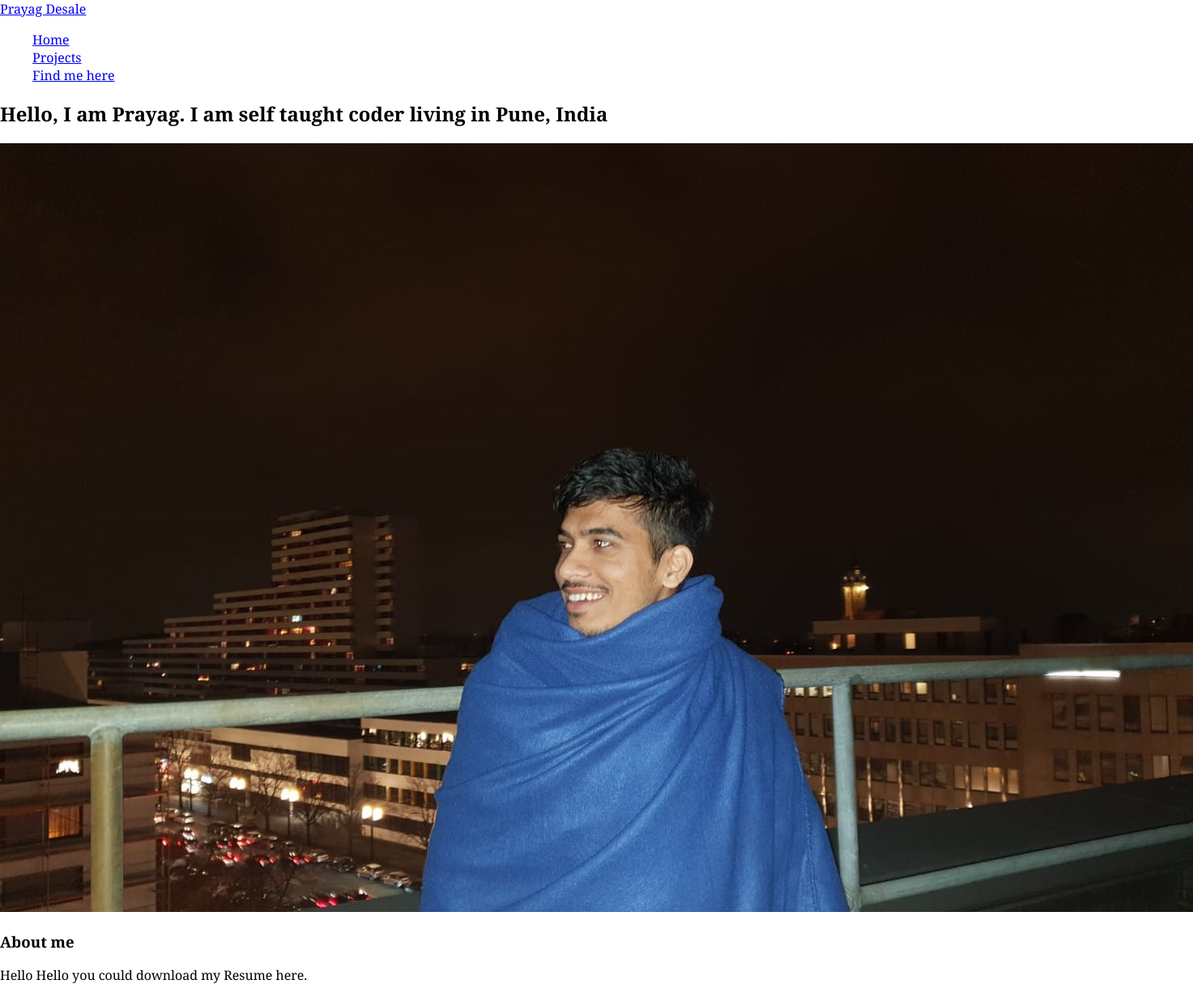
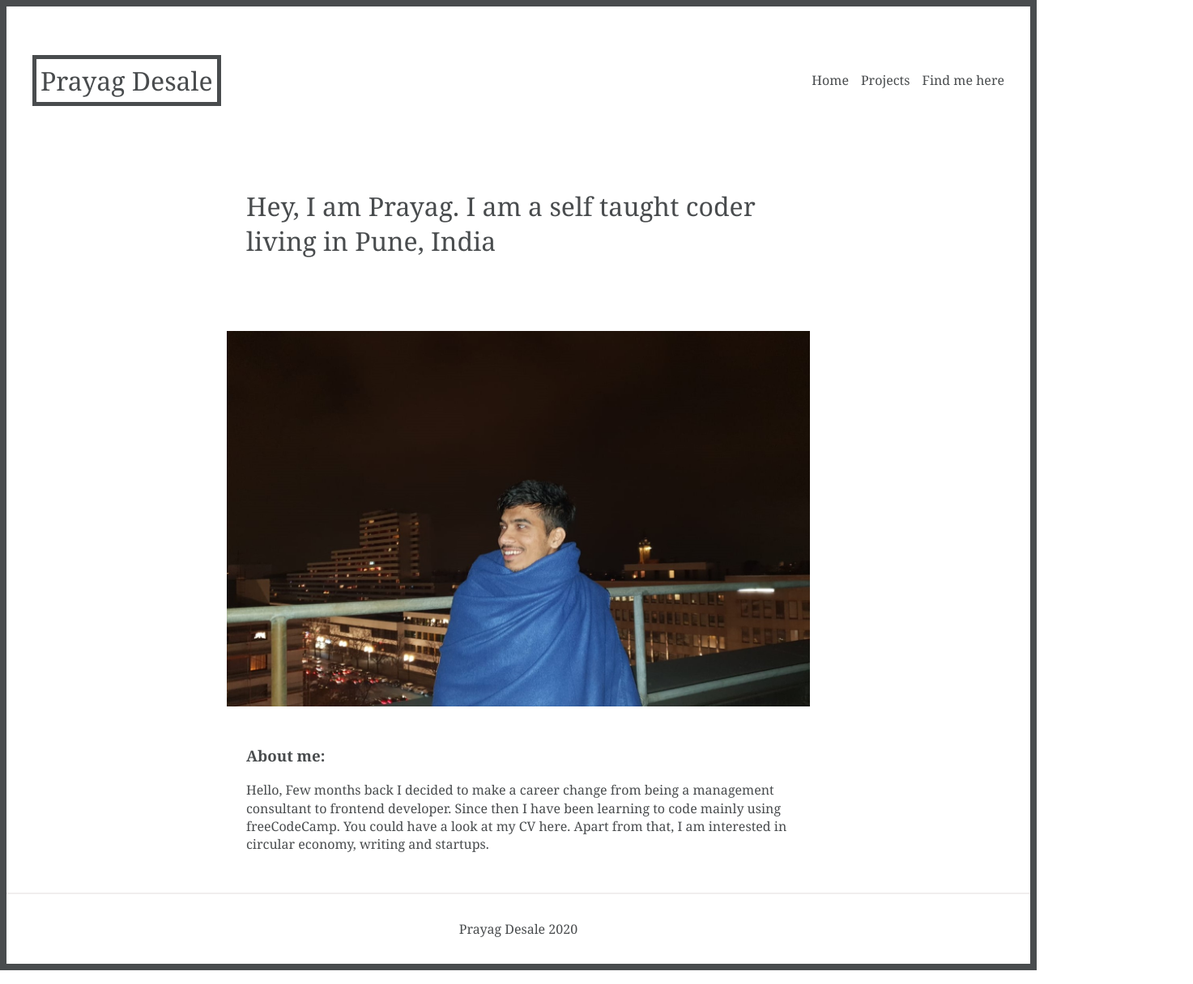
Before and after one commit to prayagd/portfolio, a React (Create React App) app: page / in a window 1280 px wide. Shown: the whole page at 81% size, 1473 px wide, since content can reach past the window. Built offline with nearby package versions, Linux system fonts and the light colour scheme.

Commit message:
home page created and first draft

```diff
--- a/public/index.html
+++ b/public/index.html
@@ -24,7 +24,7 @@
       work correctly both with client-side routing and a non-root public URL.
       Learn how to configure a non-root public URL by running `npm run build`.
     -->
-    <title>React App</title>
+    <title>Prayag Desale</title>
   </head>
   <body>
     <noscript>You need to enable JavaScript to run this app.</noscript>
--- a/src/App.js
+++ b/src/App.js
@@ -15,6 +15,9 @@ function App() {
         <Route exact path = "/Projects" component = {Projects}/>
         <Route exact path = "/Contact" component = {Contact}/>
       </Switch>
+      <footer>
+        <p>Prayag Desale 2020</p>
+      </footer>
     </div>
     </BrowserRouter>
   );
--- a/src/Components/home.js
+++ b/src/Components/home.js
@@ -1,20 +1,18 @@
 import React from 'react';
 import Picture from "../IMG-20181217-WA0001.jpg"
-
-
 
 const Home = () => {
     return (
         <div className = "content">
-            <section>
-                <h1>Hello, I am Prayag. I am self taught coder living in Pune, India</h1>
+            <section className = "inside-container intro">
+                <h1 id = "intro">Hey, I am Prayag. I am a self taught coder living in Pune, India</h1>
             </section>
-            <section>
-                <img src = {Picture} alt = "this is how i look"/>
+            <section className = "outside-container space-down">
+                <img className = "picture" src = {Picture} alt = "this is how i look"/>
             </section>
-            <section>
-                <h3>About me</h3>
-                <span>Hello Hello you could download my Resume here.</span>
+            <section className = "inside-container about space-down">
+                <h3>About me:</h3>
+                <span>Hello, Few months back I decided to make a career change from being a management consultant to frontend developer. Since then I have been learning to code mainly using freeCodeCamp. You could have a look at my CV here. Apart from that, I am interested in circular economy, writing and startups.</span>
             </section>
         </div>
     )
--- a/src/Components/navbar.js
+++ b/src/Components/navbar.js
@@ -4,12 +4,13 @@ import {NavLink, Link, withRouter} from 'react-router-dom';
 const Navbar = () => {
     return (
         <header>
-            <div>
-                <nav>
+            <div className = "outside-container">
+                <nav id = "navbar">
+
                     <a href = "/">
-                        <span>Prayag Desale</span>
+                        <span className = "name-tag">Prayag Desale</span>
                     </a>
-                    <ul>
+                    <ul id = "navtags">
                         <li>
                             <Link to = "/">Home</Link>
                         </li>
--- a/src/index.css
+++ b/src/index.css
@@ -3,13 +3,93 @@ body {
   font-family: libre baskerville,Georgia,serif;
   -webkit-font-smoothing: antialiased;
   -moz-osx-font-smoothing: grayscale;
+  border: 8px solid #494c4e
 }
 
-code {
-  font-family: source-code-pro, Menlo, Monaco, Consolas, 'Courier New',
-    monospace;
+html{
+  color: #494c4e;
 }
 
 ul{
   list-style: none;
 }
+
+a{
+  text-decoration: none;
+  color: #494c4e;
+}
+
+#navtags li{
+  display: inline;
+  margin-left: 15px;
+}
+
+#navbar{
+  padding-top: 4em;
+  padding-bottom: 4em;
+  display: flex;
+  justify-content: space-between;
+  align-items: center;
+}
+
+.name-tag{
+  border: 5px solid #494c4e;
+  width: 50px;
+  height: 50px;
+  overflow: visible;
+  padding: 5px;
+  font-size: 2rem;
+}
+
+.outside-container{
+  max-width: 1280px;
+  margin-left: auto;
+  margin-right: auto;
+}
+
+img{
+  display: block;
+  width: 60%;
+  height: auto;
+  margin-left: auto;
+  margin-right: auto;
+  margin-bottom: 2em;
+  background-color: #f0eeee;
+}
+
+.inside-container{
+  max-width: 42em;
+  margin-left: auto;
+  margin-right: auto;
+
+}
+
+.inside-container, .outside-container{
+  padding-left: 2em;
+  padding-right: 2em;
+}
+
+.space-down{
+  margin-bottom: 3em;
+}
+
+.intro{
+  padding-top: 1em;
+  padding-bottom: 4em;
+}
+
+#intro{
+  font-size: 2em;
+  font-weight: normal;
+}
+
+.about span{
+  line-height: 1.4;
+}
+
+footer{
+  text-align: center;
+  border-top: solid 2px #f0eeee;
+  padding-top: 1em;
+  padding-bottom: 1em;
+}
```
